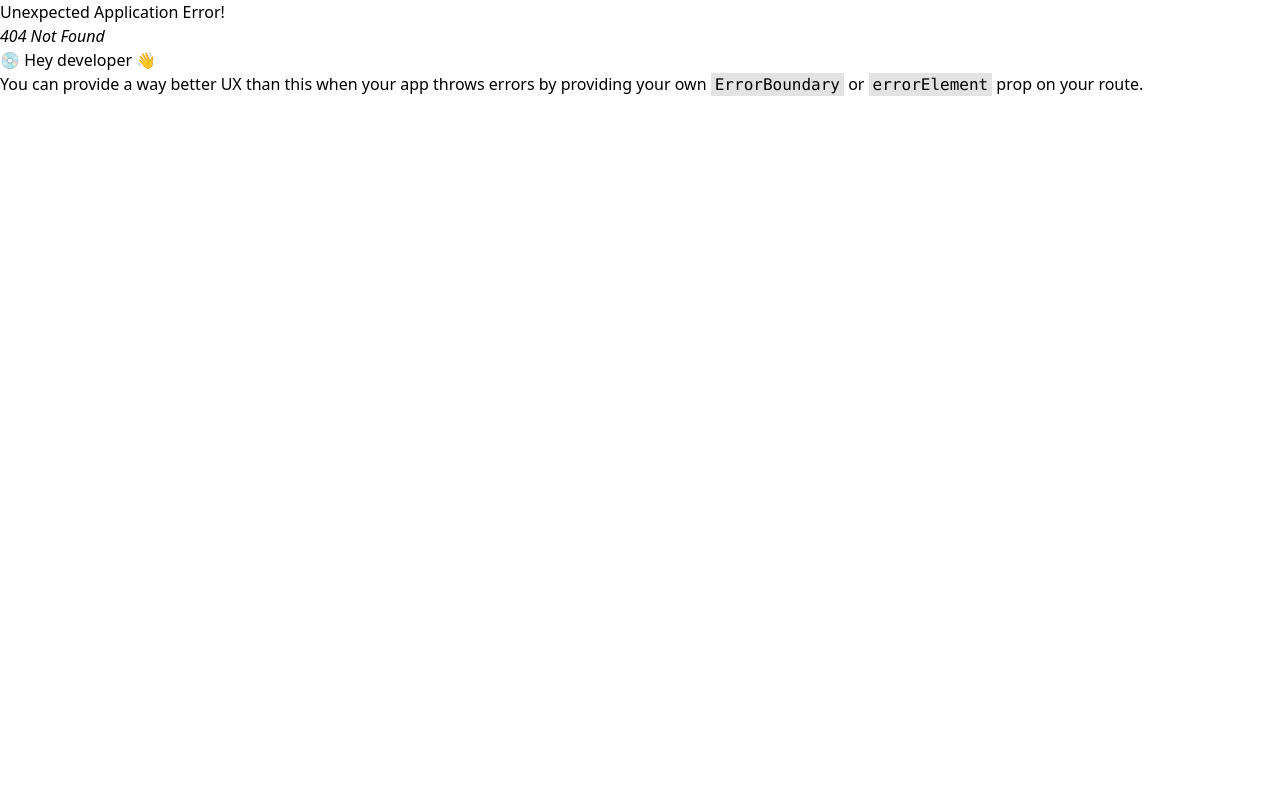
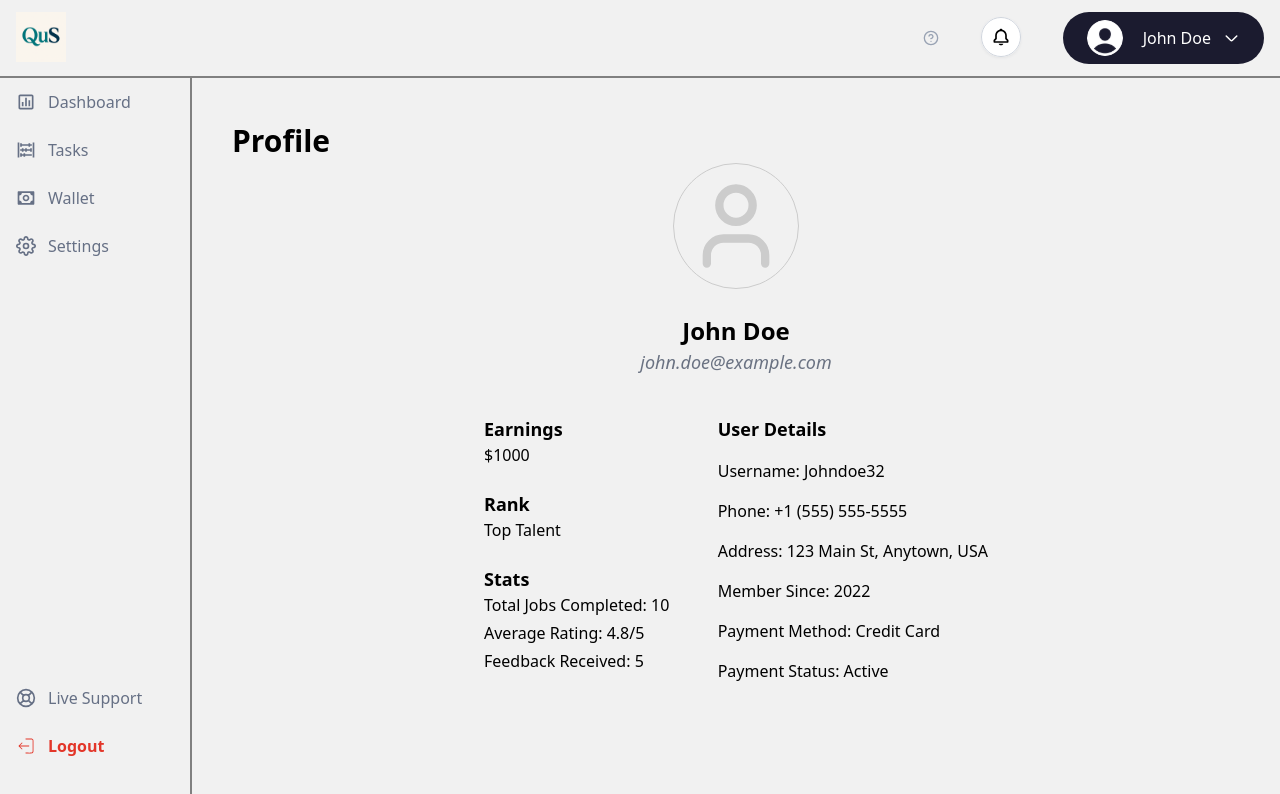
Before and after one commit to Frokesy/qus, a React (Vite) app: page /profile in a window 1280 px wide. Before the commit this address had no page. Shown: the top 794 px of the page. Built offline with nearby package versions, Linux system fonts and the light colour scheme.

Commit message:
designed  profile page

```diff
--- a/src/App.tsx
+++ b/src/App.tsx
@@ -6,6 +6,7 @@ import { AnimatePresence } from "framer-motion";
 import Wallet from "./pages/wallet";
 import Tasks from "./pages/tasks";
 import Settings from "./pages/settings";
+import Profile from "./pages/profile";
 
 const App = () => {
   const router = createBrowserRouter([
@@ -15,6 +16,7 @@ const App = () => {
     { path: "/wallet", element: <Wallet /> },
     { path: "/tasks", element: <Tasks /> },
     { path: "/settings", element: <Settings /> },
+    { path: "/profile", element: <Profile /> },
   ]);
 
   return (
--- a/src/components/dropdowns/UserDropdown.tsx
+++ b/src/components/dropdowns/UserDropdown.tsx
@@ -1,4 +1,5 @@
 import { motion } from "framer-motion";
+import { NavLink } from "react-router-dom";
 const UserDropdown = () => {
   return (
     <motion.div
@@ -8,12 +9,18 @@ const UserDropdown = () => {
       transition={{ duration: 0.2 }}
       className="lg:absolute bg-gray-800 text-[#fff] lg:rounded-xl lg:shadow-lg mt-2 flex flex-col items-start p-2 space-y-2 lg:w-[20vw] w-[100%] lg:top-15 -left-[10vw]"
     >
-      <button className="text-[15px] cursor-pointer w-[100%] text-start hover:bg-gray-600 hover:rounded-xl p-3 transition-all duration-300 ease-in-out lg:border-none border-b-2 border-[#404040]">
+      <NavLink
+        to="/profile"
+        className="text-[15px] cursor-pointer w-[100%] text-start hover:bg-gray-600 hover:rounded-xl p-3 transition-all duration-300 ease-in-out lg:border-none border-b-2 border-[#404040]"
+      >
         Profile
-      </button>
-      <button className="text-[15px] cursor-pointer w-[100%] text-start hover:bg-gray-600 hover:rounded-xl p-3 transition-all duration-300 ease-in-out lg:border-none border-b-2 border-[#404040]">
+      </NavLink>
+      <NavLink
+        to="/settings"
+        className="text-[15px] cursor-pointer w-[100%] text-start hover:bg-gray-600 hover:rounded-xl p-3 transition-all duration-300 ease-in-out lg:border-none border-b-2 border-[#404040]"
+      >
         Settings
-      </button>
+      </NavLink>
       <button className="text-[15px] cursor-pointer w-[100%] text-start hover:bg-gray-600 hover:rounded-xl p-3 transition-all duration-300 ease-in-out lg:border-none border-b-2 border-[#404040]">
         Logout
       </button>
--- /dev/null
+++ b/src/pages/profile/index.tsx
@@ -0,0 +1,55 @@
+import { User } from "lucide-react";
+import MainContainer from "../../components/containers/MainContainer";
+
+const Profile = () => {
+  return (
+    <MainContainer>
+      <h1 className="text-[30px] font-semibold">Profile</h1>
+
+      <div className="flex flex-col justify-center items-center space-y-6 text-center">
+        <div className="p-3 border border-[#ccc] rounded-full">
+          <User size={100} color="#ccc" />
+        </div>
+        <div className="flex flex-col">
+          <span className="text-[24px] font-semibold">John Doe</span>
+          <span className="text-gray-500 text-[18px] italic">
+            john.doe@example.com
+          </span>
+        </div>
+      </div>
+
+      <div className="flex justify-between mt-10 w-[50%] mx-auto">
+        <div className="space-y-6">
+          <div>
+            <h2 className="text-[18px] font-semibold">Earnings</h2>
+            <p className="text-[16px]">$1000</p>
+          </div>
+          <div>
+            <h2 className="text-[18px] font-semibold">Rank</h2>
+            <p className="text-[16px]">Top Talent</p>
+          </div>
+          <div>
+            <h2 className="text-[18px] font-semibold">Stats</h2>
+            <div className="flex flex-col space-y-1">
+              <p>Total Jobs Completed: 10</p>
+              <p>Average Rating: 4.8/5</p>
+              <p>Feedback Received: 5</p>
+            </div>
+          </div>
+        </div>
+        <div className="space-y-4">
+          <h2 className="text-[18px] font-semibold">User Details</h2>
+
+          <p>Username: Johndoe32</p>
+          <p>Phone: +1 (555) 555-5555</p>
+          <p>Address: 123 Main St, Anytown, USA</p>
+          <p>Member Since: 2022</p>
+          <p>Payment Method: Credit Card</p>
+          <p>Payment Status: Active</p>
+        </div>
+      </div>
+    </MainContainer>
+  );
+};
+
+export default Profile;
```
